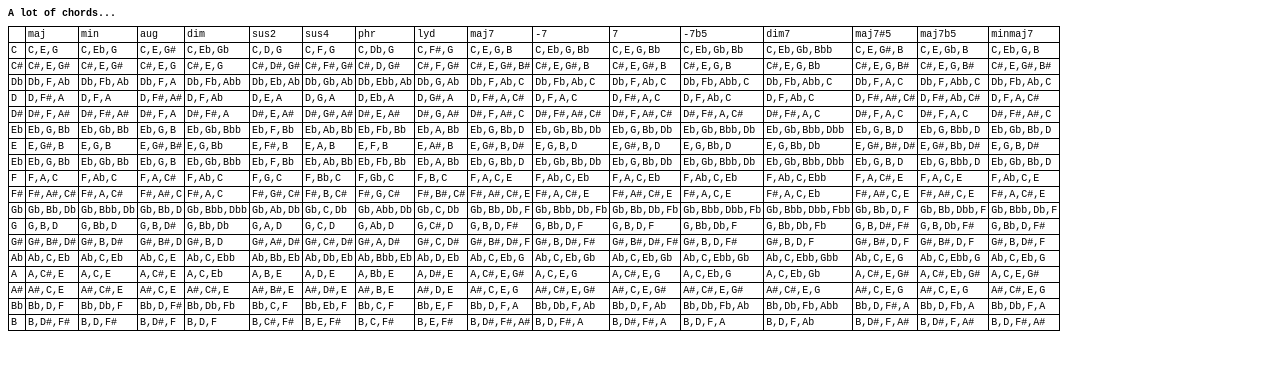
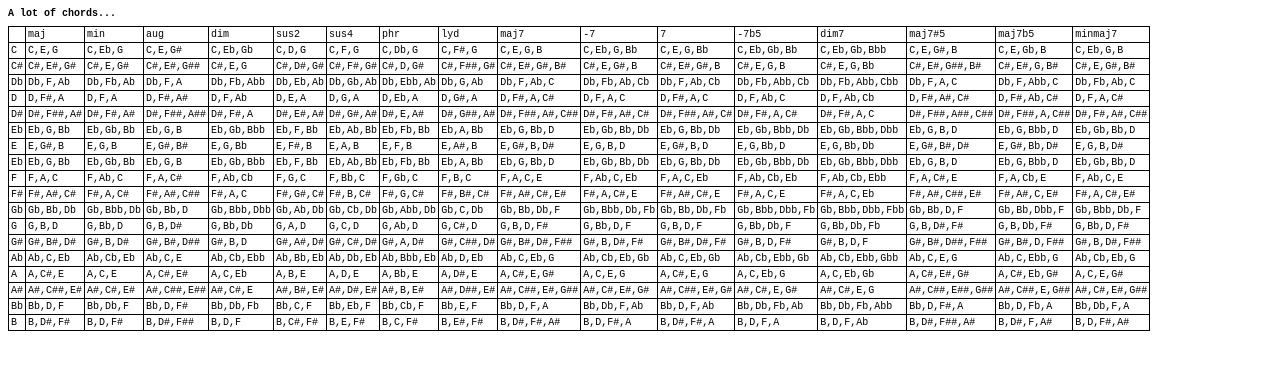
Before and after one commit to TheMarlboroMan/js-chords, a plain HTML site: page chord_table.html in a window 1280 px wide. Drawn offline with Linux system fonts and the light colour scheme.

Commit message:
Fixing interval calculation for sharp roots

```diff
--- a/intervals.js
+++ b/intervals.js
@@ -107,9 +107,6 @@ function name_note_with_interval(_from, _interval) {
 //!Enharmonises _canonical so it is named like _expected...
 function enharmonise(_canonical, _expected) {
 
-	//Let us find the distance between canonical and expected.
-	//These are the flats or sharps we have to add to canonical.
-
 	let index_c=notes.indexOf(_canonical);
 	let index_e=notes.indexOf(_expected);
 
@@ -118,16 +115,27 @@ function enharmonise(_canonical, _expected) {
 		return _canonical;
 	}
 
-	let back_distance=Math.abs(index_c - index_e);
-	let forward_distance=0;
+	//Rest of cases: find the smallest distance.
+	function calculate_distance(_begin, _end, _direction) {
 
-	while(index_e != index_c) {
-		++forward_distance;
-		++index_e;
-		if(index_e >= notes.length) {
-			index_e=0;
+		let dist=0;
+		while(_begin != _end) {
+			++dist;
+			_begin+=_direction;
+
+			if(_begin >= notes.length) {
+				_begin=0;
+			}
+			else if(_begin < 0) {
+				_begin=notes.length-1;
+			}
 		}
-	}
+
+		return dist;
+	};
+
+	let back_distance=calculate_distance(index_e, index_c, -1);
+	let forward_distance=calculate_distance(index_e, index_c, 1);
 
 	if(back_distance < forward_distance) {
 		return _expected+'b'.repeat(back_distance);
@@ -135,7 +143,9 @@ function enharmonise(_canonical, _expected) {
 	else if(forward_distance < back_distance) {
 		return _expected+'#'.repeat(forward_distance);
 	}
-	else return _expected;
+	else {
+		throw new Error("Could not enharmonise "+_canonical+" to "+_expected);
+	}
 }
 
 function calculate_interval_target(_from, _interval) {
```
Also changed, not shown: index.html (+2 -1 lines).
